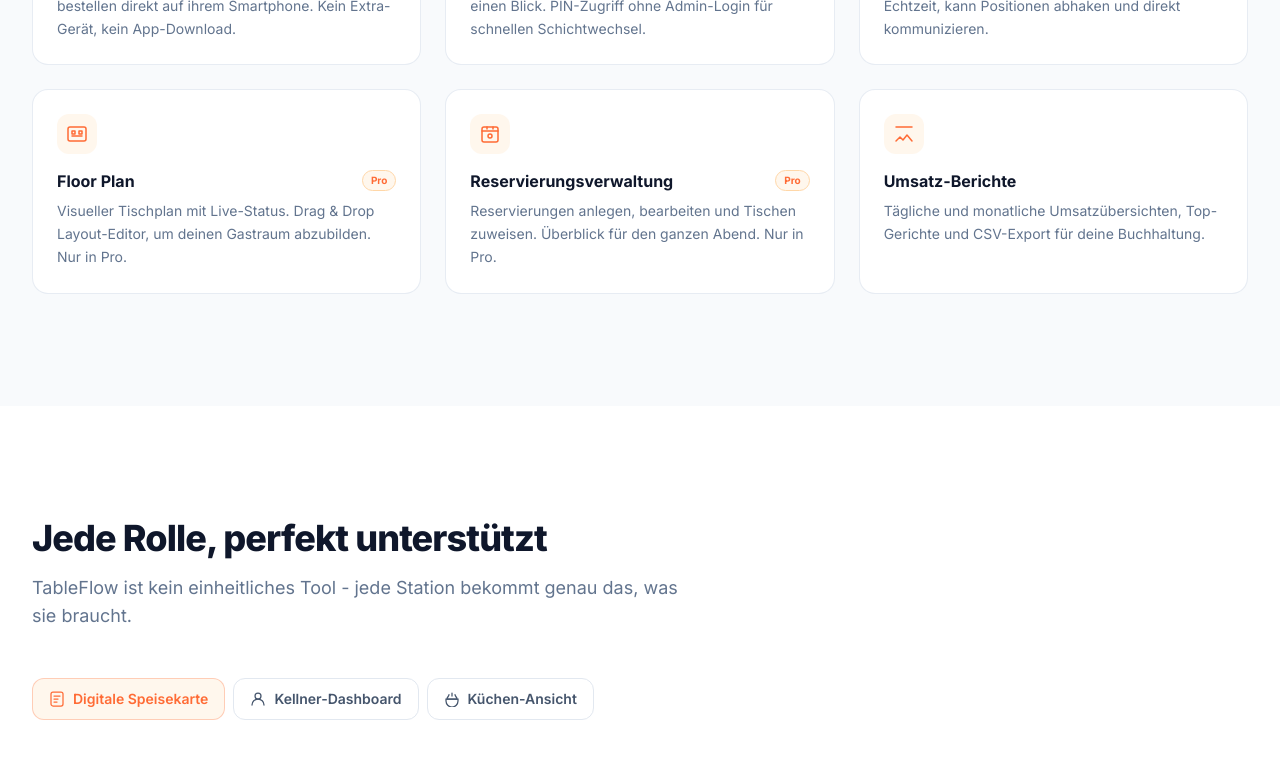
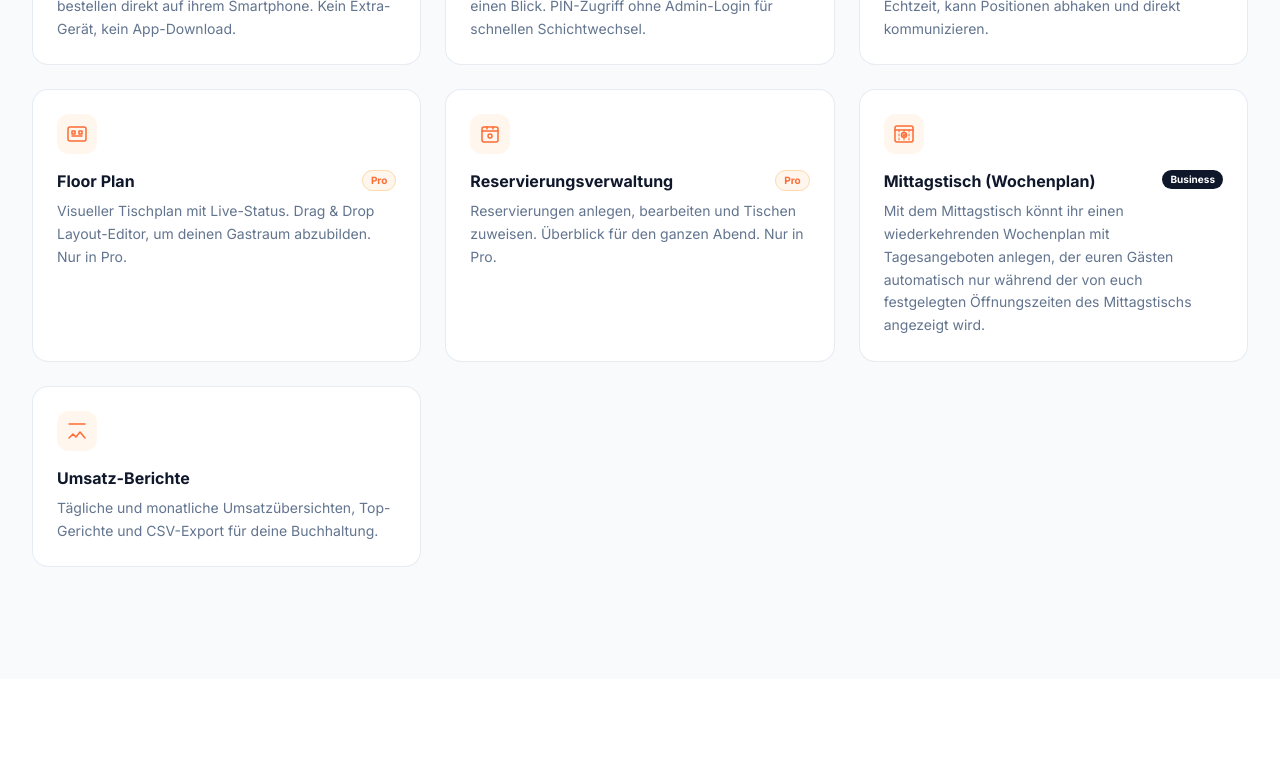
Before and after one commit to waliaminiwa-stack/tableflow-website, a Next.js app: page / in a window 1280 px wide. Shown: the part 1240-1999 px from the top of the page. Built offline with nearby package versions, Linux system fonts and the light colour scheme; no server answers.

Commit message:
Preise & Features: Mittagstisch (Business) ergänzt, Pro auf 25 Tische angepasst
- Business-Plan: neues Feature "Mittagstisch (Wochenplan)" in PricingSection und FeaturesSection
- FeaturesSection: Business-Badge analog zum Pro-Badge ergänzt
- Pro-Plan: Tischlimit von 50 auf 25 reduziert

```diff
--- a/src/components/sections/FeaturesSection.tsx
+++ b/src/components/sections/FeaturesSection.tsx
@@ -63,6 +63,21 @@ const features = [
   {
     icon: (
       <svg width="22" height="22" viewBox="0 0 22 22" fill="none">
+        <rect x="2" y="3" width="18" height="16" rx="2" stroke="#FF6B35" strokeWidth="1.5" />
+        <path d="M2 7h18" stroke="#FF6B35" strokeWidth="1.5" strokeLinecap="round" />
+        <path d="M6 7v12M11 7v12M16 7v12" stroke="#FF6B35" strokeWidth="1" strokeLinecap="round" strokeDasharray="2 2" />
+        <circle cx="11" cy="12" r="2.5" stroke="#FF6B35" strokeWidth="1.5" />
+        <path d="M10 12l1 1 1.5-1.5" stroke="#FF6B35" strokeWidth="1.25" strokeLinecap="round" strokeLinejoin="round" />
+      </svg>
+    ),
+    title: "Mittagstisch (Wochenplan)",
+    description:
+      "Mit dem Mittagstisch könnt ihr einen wiederkehrenden Wochenplan mit Tagesangeboten anlegen, der euren Gästen automatisch nur während der von euch festgelegten Öffnungszeiten des Mittagstischs angezeigt wird.",
+    business: true,
+  },
+  {
+    icon: (
+      <svg width="22" height="22" viewBox="0 0 22 22" fill="none">
         <path d="M3 18l4-4 3 3 4-5 5 6" stroke="#FF6B35" strokeWidth="1.5" strokeLinecap="round" strokeLinejoin="round" />
         <path d="M3 4h16" stroke="#FF6B35" strokeWidth="1.5" strokeLinecap="round" />
       </svg>
@@ -103,6 +118,11 @@ export default function FeaturesSection() {
                       Pro
                     </span>
                   )}
+                  {f.business && (
+                    <span className="shrink-0 inline-flex items-center px-2 py-0.5 rounded-full text-[10px] font-bold bg-slate-900 text-white">
+                      Business
+                    </span>
+                  )}
                 </div>
                 <p className="text-sm text-slate-500 leading-relaxed">{f.description}</p>
               </div>
--- a/src/components/sections/PricingSection.tsx
+++ b/src/components/sections/PricingSection.tsx
@@ -45,7 +45,7 @@ const PLANS: Plan[] = [
       { label: "Alles aus Basic", detail: "Alle Funktionen des Basic-Pakets inklusive" },
       { label: "Interaktiver Floor Plan", detail: "Visuelle Tischübersicht mit Live-Status, Drag & Drop Layout-Editor" },
       { label: "Reservierungsverwaltung", detail: "Reservierungen anlegen, bearbeiten und Tischen zuweisen" },
-      { label: "Bis zu 50 Tische", detail: "Für Restaurants mit vielen Tischen oder mehreren Bereichen" },
+      { label: "Bis zu 25 Tische", detail: "Für Restaurants mit mehreren Bereichen oder wachsenden Tischzahlen" },
     ],
     excluded: [],
     cta: "Pro starten",
@@ -62,6 +62,7 @@ const PLANS: Plan[] = [
       { label: "Alles aus Pro", detail: "Alle Funktionen des Pro-Pakets inklusive" },
       { label: "Eigenes Logo", detail: "Dein Logo statt TableFlow-Branding auf der Gäste-Speisekarte" },
       { label: "Eigene Akzentfarbe", detail: "Buttons und Highlights in deiner Markenfarbe, mit automatischer Kontrastprüfung für gute Lesbarkeit" },
+      { label: "Mittagstisch (Wochenplan)", detail: "Wiederkehrender Wochenplan mit Tagesangeboten – nur während eurer Mittagszeiten für Gäste sichtbar" },
       { label: "Unbegrenzte Tische", detail: "Für Restaurants mit vielen Tischen oder mehreren Bereichen" },
     ],
     excluded: [],
```
